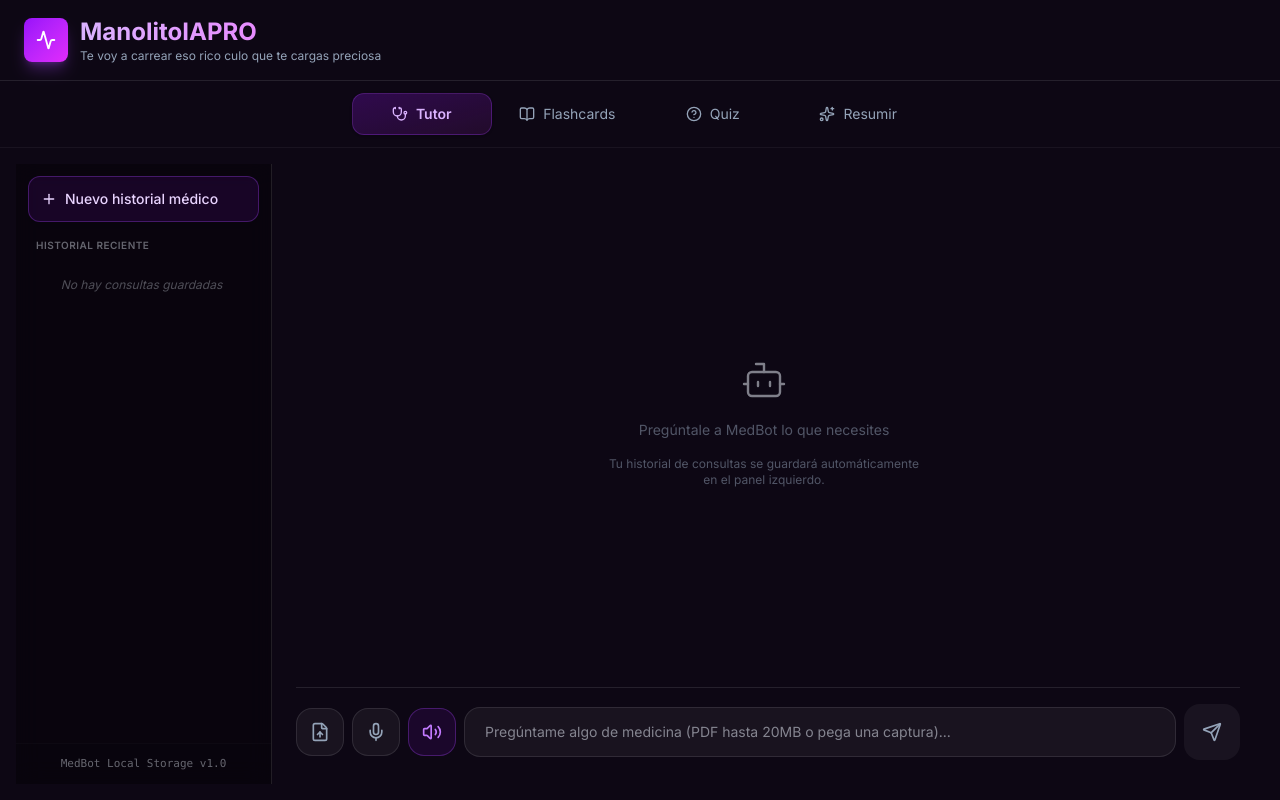
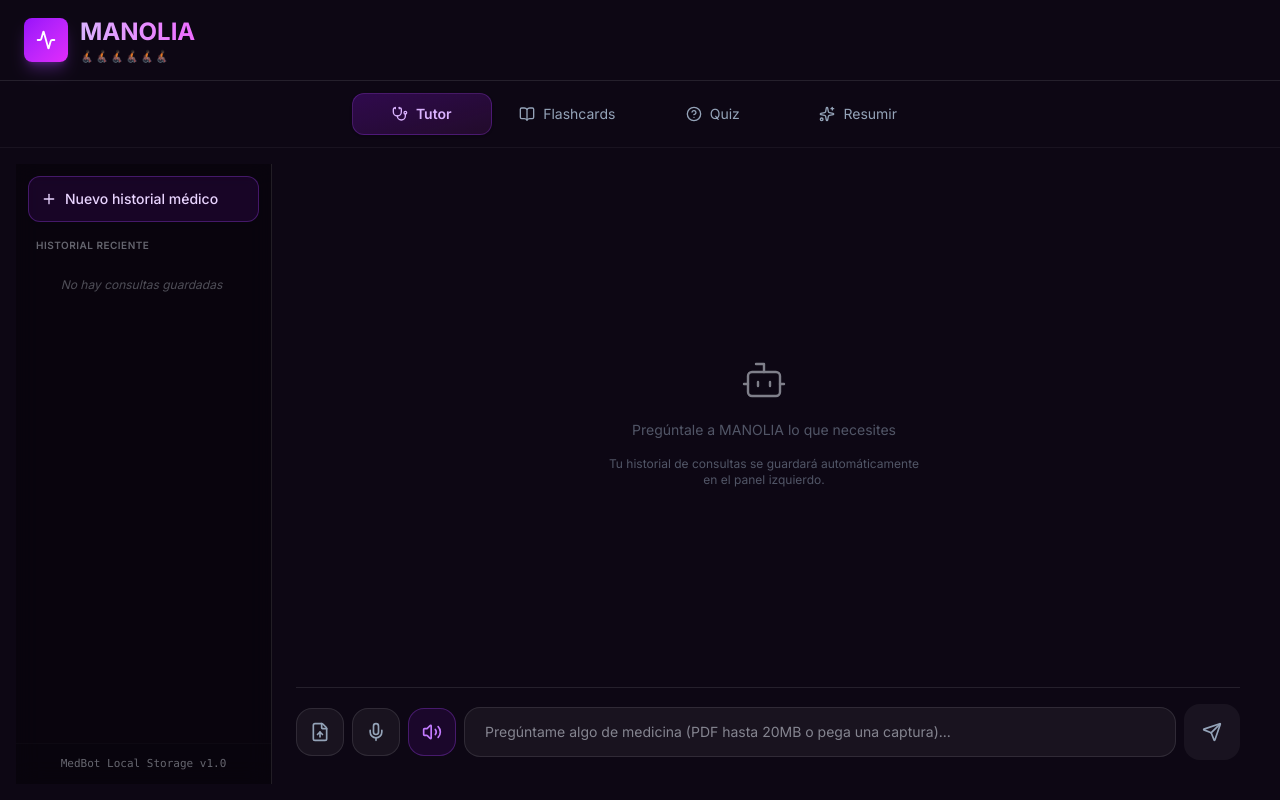
Before and after one commit to Vizrell/MedBot, a Next.js app: page / in a window 1280 px wide. Built offline with nearby package versions, Linux system fonts and the light colour scheme.

Commit message:
Cambios en la interfaz

```diff
--- a/app/components/Tutor.tsx
+++ b/app/components/Tutor.tsx
@@ -42,7 +42,7 @@ function cleanForSpeech(text: string): string {
 }
 
 export default function Tutor() {
-  // --- Estados de la App ---
+  // states app
   const [chats, setChats] = useState<ChatSession[]>([]);
   const [currentChatId, setCurrentChatId] = useState<string | null>(null);
   const [messages, setMessages] = useState<Message[]>([]);
@@ -53,7 +53,7 @@ export default function Tutor() {
   const [error, setError] = useState<string | null>(null);
   const [isListening, setIsListening] = useState(false);
 
-  // Control de voz del Bot (Mutear / Hablar)
+  // control de voz del bot
   const [voiceEnabled, setVoiceEnabled] = useState<boolean>(true);
 
   const [attachment, setAttachment] = useState<{
@@ -69,7 +69,7 @@ export default function Tutor() {
   const attachmentRef = useRef(attachment);
   const stoppedRef = useRef(false);
 
-  // --- Cargar chats desde LocalStorage al iniciar ---
+  // cargar chats desde el local storage
   useEffect(() => {
     const savedChats = localStorage.getItem("medbot_local_chats");
     if (savedChats) {
@@ -84,7 +84,7 @@ export default function Tutor() {
     }
   }, []);
 
-  // ── DETECTOR DE CTRL + V OPTIMIZADO PARA SCREENSHOTS DIRECTAS ──
+  // detector de screen shots
   useEffect(() => {
     function handlePaste(e: ClipboardEvent) {
       const items = e.clipboardData?.items;
@@ -106,7 +106,7 @@ export default function Tutor() {
               mediaType: item.type,
             });
 
-            // Forzamos un texto base para evitar errores de undefined
+
             setInput("Analiza esta captura de pantalla médica");
           };
           reader.readAsDataURL(file);
@@ -162,14 +162,14 @@ export default function Tutor() {
     }
   }
 
-  // --- Enviar Mensaje ---
+  // enviar mensaje
   async function send(textOverride?: string) {
     const textToSend = textOverride || input;
     const currentAttachment = attachmentRef.current;
 
     if ((!textToSend.trim() && !currentAttachment) || loading) return;
 
-    // Salvavidas de texto: previene fallos si la caja de texto queda vacía pero hay un archivo
+    // fallos si la caja de texto queda vacía pero hay un archivo
     let baseText = textToSend.trim();
     if (!baseText && currentAttachment) {
       baseText = currentAttachment.type === "pdf"
@@ -263,7 +263,7 @@ export default function Tutor() {
       );
       saveToLocalStorage(finalChats);
 
-      // Solo habla si el interruptor de voz está encendido
+      // solo habla si el interruptor de voz está encendido
       if (voiceEnabled && (isListening || textOverride)) speak(assistantResponse);
 
     } catch {
@@ -286,7 +286,7 @@ export default function Tutor() {
     }
   }
 
-  // --- Voice Speak ---
+  // Voz
   function speak(text: string) {
     if (!voiceEnabled) return;
 
@@ -311,7 +311,7 @@ export default function Tutor() {
     window.speechSynthesis.speak(utterance);
   }
 
-  // --- Control de dictado por voz de usuario ---
+  // control de voz para el usuario
   function toggleVoice() {
     if (isListening) {
       stoppedRef.current = true;
@@ -377,15 +377,15 @@ export default function Tutor() {
     startRecognition();
   }
 
-  // --- Silenciar / Activar audio del bot ---
+  // alternar silencio al audio del bot
   function toggleBotVoiceOutput() {
     if (voiceEnabled) {
-      window.speechSynthesis.cancel(); // Detiene el habla actual inmediatamente si se desactiva
+      window.speechSynthesis.cancel(); // detiene el habla actual inmediatamente si se desactiva
     }
     setVoiceEnabled(!voiceEnabled);
   }
 
-  // --- Subida manual de archivos ---
+  // subida de archivos manual
   async function handleFileUpload(e: React.ChangeEvent<HTMLInputElement>) {
     const file = e.target.files?.[0];
     if (!file) return;
@@ -463,7 +463,7 @@ export default function Tutor() {
   return (
     <div className="flex h-screen w-full gap-0 overflow-hidden text-primary">
 
-      {/* ── NAVBAR LATERAL (SIDEBAR) ── */}
+      {/* navbar lateral */}
       <div className="w-64 h-full bg-black/30 border-r border-white/10 flex flex-col justify-between backdrop-blur-md shrink-0">
         <div className="flex flex-col flex-1 overflow-hidden p-3 gap-3">
           <button
@@ -510,7 +510,7 @@ export default function Tutor() {
         </div>
       </div>
 
-      {/* ── CONTENIDO PRINCIPAL (CHAT AREA) ── */}
+      {/*  contenido del area del chat principal */}
       <div className="flex-1 flex flex-col h-full bg-transparent p-4 md:p-6 overflow-hidden">
         {error && (
           <div className="mb-3 flex animate-slide-up items-center gap-2 rounded-xl border border-amber-500/20 bg-amber-500/10 px-4 py-2.5 text-xs text-yellow-400">
@@ -519,12 +519,12 @@ export default function Tutor() {
           </div>
         )}
 
-        {/* Ventana de mensajes */}
+        {/* ventana de mensajes */}
         <div className="flex-1 overflow-y-auto flex flex-col gap-4 pr-2 pb-4">
           {messages.length === 0 && !loading && (
             <div className="flex flex-col items-center justify-center h-full gap-4 opacity-50">
               <Bot size={48} strokeWidth={1.2} />
-              <p className="text-center text-sm text-secondary">Pregúntale a MedBot lo que necesites</p>
+              <p className="text-center text-sm text-secondary">Pregúntale a MANOLIA lo que necesites</p>
               <p className="mx-auto max-w-xs text-center text-xs text-secondary">
                 Tu historial de consultas se guardará automáticamente en el panel izquierdo.
               </p>
@@ -570,7 +570,7 @@ export default function Tutor() {
           <div ref={messagesEndRef} />
         </div>
 
-        {/* Archivos Adjuntos actuales */}
+        {/* archivos adjuntos actuales */}
         {attachment && (
           <div className="mb-2 flex animate-slide-up items-center gap-2 rounded-lg border border-purple-500/25 bg-purple-600/15 px-3.5 py-2 text-xs text-purple-300 max-w-xl">
             {attachment.type === "pdf" ? <FileUp size={15} /> : <ImageIcon size={15} />}
@@ -584,7 +584,7 @@ export default function Tutor() {
           </div>
         )}
 
-        {/* Input Bar */}
+        {/* input Bar */}
         <div className="flex gap-2 pt-4 border-t border-white/10 items-center">
           <input ref={fileInputRef} type="file" accept=".pdf, image/*" onChange={handleFileUpload} className="hidden" />
 
@@ -607,7 +607,7 @@ export default function Tutor() {
             {isListening ? <MicOff size={20} /> : <Mic size={20} />}
           </button>
 
-          {/* Botón de control de voz del Bot */}
+          {/* botón de control de voz del Bot */}
           <button
             onClick={toggleBotVoiceOutput}
             title={voiceEnabled ? "Silenciar respuestas del bot" : "Escuchar respuestas del bot"}
--- a/app/page.tsx
+++ b/app/page.tsx
@@ -4,12 +4,12 @@ import { Stethoscope, BookOpen, Sparkles, Activity, HelpCircle } from "lucide-re
 import Tutor from "./components/Tutor";
 import Flashcards from "./components/Flashcards";
 import Resumir from "./components/Resumir";
-import Quiz from "./components/Quiz"; // Importamos tu nuevo componente
+import Quiz from "./components/Quiz";
 
 const TABS = [
   { id: "tutor", label: "Tutor", icon: Stethoscope },
   { id: "flashcards", label: "Flashcards", icon: BookOpen },
-  { id: "quiz", label: "Quiz", icon: HelpCircle }, // Agregado a la barra de navegación
+  { id: "quiz", label: "Quiz", icon: HelpCircle },
   { id: "resumir", label: "Resumir", icon: Sparkles },
 ] as const;
 
@@ -19,10 +19,9 @@ export default function Home() {
   const [activeTab, setActiveTab] = useState<TabId>("tutor");
 
   return (
-    // ELIMINADO max-w-2xl: Ahora ocupa el 100% del ancho (w-full)
     <div className="flex flex-col h-screen w-full bg-[#0d0714] overflow-hidden">
 
-      {/* ── Header adaptado a pantallas anchas y móviles ── */}
+      {/* ── header adaptado a pantallas como celulares y tablets ── */}
       <header className="flex items-center justify-between py-4 px-4 md:px-6 border-b border-white/10 shrink-0">
         <div className="flex items-center gap-3">
           <div className="flex h-10 w-10 md:h-11 md:w-11 items-center justify-center rounded-lg bg-gradient-to-br from-purple-600 to-fuchsia-500 shadow-lg shadow-purple-500/30">
@@ -30,16 +29,16 @@ export default function Home() {
           </div>
           <div>
             <h1 className="bg-gradient-to-r from-purple-300 to-fuchsia-400 bg-clip-text text-xl md:text-2xl font-bold text-transparent">
-              ManolitoIAPRO
+              MANOLIA
             </h1>
             <p className="text-[10px] md:text-xs text-secondary truncate max-w-[240px] sm:max-w-none">
-              Te voy a carrear eso rico culo que te cargas preciosa
+              🧑🏿‍🦽‍➡️🧑🏿‍🦽‍➡️🧑🏿‍🦽‍➡️🧑🏿‍🦽‍➡️🧑🏿‍🦽‍➡️🧑🏿‍🦽‍➡️
             </p>
           </div>
         </div>
       </header>
 
-      {/* ── Tabs Responsivas y centradas con un max-w estético para que no se estiren al infinito ── */}
+      {/* tab responsive para que no se estire infinitamente */}
       <div className="px-4 md:px-6 py-3 border-b border-white/5 shrink-0">
         <nav className="flex gap-1.5 max-w-xl mx-auto w-full">
           {TABS.map((tab) => {
@@ -62,7 +61,7 @@ export default function Home() {
         </nav>
       </div>
 
-      {/* ── Contenido Principal expandido al 100% con scroll vertical independiente si el quiz es largo ── */}
+      {/* contenido principal expandido al 100% con scroll vertical independiente si el quiz es largo ── */}
       <main className="flex-1 overflow-y-auto flex flex-col w-full p-4">
         {activeTab === "tutor" && <Tutor />}
         {activeTab === "flashcards" && <Flashcards />}
```
Also changed, not shown: app/components/Flashcards.tsx (+8 -8 lines), app/components/Quiz.tsx (+8 -8 lines), app/components/Resumir.tsx (+16 -17 lines).
